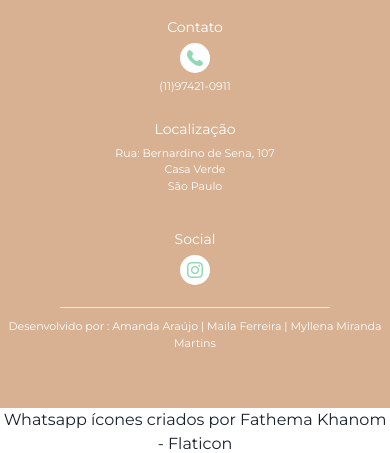
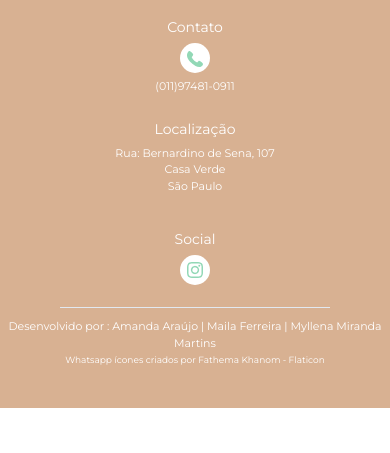
Before and after one commit to MailaFAP/zozoz, a React (Vite) app: page / in a window 390 px wide. Shown: the part 4491-4944 px from the top of the page. After the commit the page ends 4899 px from the top, so only its background shows below. Built offline with nearby package versions, Linux system fonts and the light colour scheme.

Commit message:
ajustes no menu mobile e links de telefone e endereço.

```diff
--- a/src/components/Footer/Footer.css
+++ b/src/components/Footer/Footer.css
@@ -62,6 +62,10 @@ p {
     grid-area: nomes;
 }
 
+.dir-autorais{
+    font-size: 9px;
+}
+
 hr{
     margin: 0 60px 10px 60px;
 }
--- a/src/components/Footer/index.jsx
+++ b/src/components/Footer/index.jsx
@@ -17,20 +17,21 @@ function Footer() {
 					<h2>Contato</h2>
 					<HStack>
 						<Circle size="30px" bg="white" color="#92d8b6">
-							<PhoneIcon />
+							 <a href="https://api.whatsapp.com/send?phone=5511974810911" target="_blank" rel="noreferrer"><PhoneIcon /></a>
 						</Circle>
 					</HStack>
-					<h4>(11)97421-0911</h4>
+					<h4>(011)97481-0911</h4>
 				</div>
 
 				<div className="localização-footer">
 					<h2>Localização</h2>
 					<h4>
+					<a href="https://maps.app.goo.gl/v17zcuiM36RxPFEt6" target="_blank">
 						Rua: Bernardino de Sena, 107
 						<br />
 						Casa Verde
 						<br />
-						São Paulo
+						São Paulo </a>
 					</h4>
 				</div>
 
@@ -51,7 +52,9 @@ function Footer() {
 					<hr />
 					<p>
 						Desenvolvido por : Amanda Araújo | Maila Ferreira | Myllena Miranda
-						Martins
+						Martins <br />
+						<a href="https://www.flaticon.com/br/icones-gratis/whatsapp"
+                    title="whatsapp ícones" className="dir-autorais">Whatsapp ícones criados por Fathema Khanom - Flaticon</a>
 					</p>
 				</div>
 			</footer>
--- a/src/components/MenuMobile/index.jsx
+++ b/src/components/MenuMobile/index.jsx
@@ -12,17 +12,19 @@ function MenuMobile() {
                 boxSize={12}
                 onClick={() => setIsOpen(!isOpen)}
             />
-            <Box
-                p="2rem 8rem"
+
+            <Box justifyContent={"start"}
+                p="2rem 5rem"
                 m="0 !important"
-                bgColor="#D8B192"
+                bgColor="rgba(0, 0, 0, 0.5)"
                 position="absolute"
                 top="100%"
                 left="0"
                 w="full"
                 display={isOpen ? "flex" : "none"}
+
             >
-                <Menu direction="column" />
+                <Menu direction="column"/>
             </Box>
         </div>
     )
--- a/src/components/whatsapp-link/index.jsx
+++ b/src/components/whatsapp-link/index.jsx
@@ -6,9 +6,8 @@ import { Image } from "@chakra-ui/react"
 function WhatsApp() {
     return (
         <div>
-            <a href="https://api.whatsapp.com/send?phone=511974810911" target="_blank" rel="noreferrer">
-                <a href="https://www.flaticon.com/br/icones-gratis/whatsapp"
-                    title="whatsapp ícones">Whatsapp ícones criados por Fathema Khanom - Flaticon</a>
+            <a href="https://api.whatsapp.com/send?phone=5511974810911" target="_blank" rel="noreferrer">
+
                 <Image src={LinkWhats} alt="WhatsApp"
                     boxSize={{ base: "55px", md: "70px" }}
                     position="fixed"
--- a/src/pages/Contato/index.jsx
+++ b/src/pages/Contato/index.jsx
@@ -57,7 +57,7 @@ function Contato() {
 							<h3>
 								{" "}
 								Entre em contato e marque um horário <br />
-								(011)97481-0911
+								<a href="https://api.whatsapp.com/send?phone=5511974810911" target="_blank" rel="noreferrer">(011)97481-0911</a>
 							</h3>
 						</Box>
 					</Flex>
@@ -82,22 +82,15 @@ function Contato() {
 							<h2>LOCALIZAÇÃO</h2>
 							<h3>
 								{" "}
-								Rua Brenardino de Sena, 107 <br />
-								Casa Verde - SP
+								<a href="https://maps.app.goo.gl/v17zcuiM36RxPFEt6" target="_blank">Rua Brenardino de Sena, 107 <br />
+								Casa Verde - SP </a>
+
 							</h3>
 						</Box>
 					</Flex>
 				</Flex>
 			</Flex>
-			{/* <Box className="pontilhado">
-				<Image src={Pontilhado} h={"400px"} zIndex={-1} />
-			</Box>
-			<Box className="pontilhado02">
-				<Image src={P02} h={"400px"} zIndex={-1} />
-			</Box>
-			<Box className="traco">
-				<Image src={Traco} h={"300px"} zIndex={-1} />
-			</Box> */}
+
 			<Footer />
 		</div>
 	);
```
